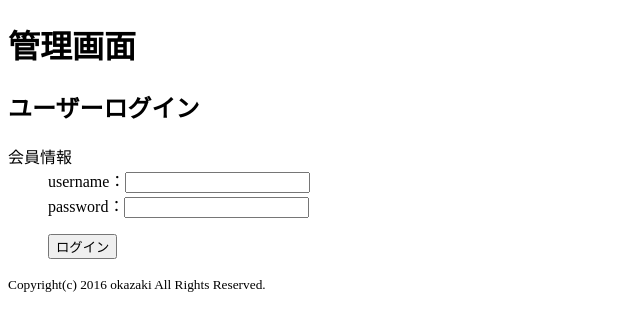
After one commit to y-okazaki/simplediary, a Flask app: page /user/signin in a window 1280 px wide. The commit adds this page. Shown: the top 331 px of the page, without its empty margins (0-640 px from the left). Run offline with Flask 2, Linux system fonts and the light colour scheme.

Commit message:
ログイン処理を追加

```diff
--- a/simplediary/forms.py
+++ b/simplediary/forms.py
@@ -7,15 +7,19 @@ from .models import User, Pond, Season, Diary
 
 class UserForm(Form):
     username = TextField('username', validators=[Required(message='ユーザー名を入力してください。')])
-    email = TextField('email', validators=[Required(message='メールアドレスを入力してください。'),
+    email    = TextField('email', validators=[Required(message='メールアドレスを入力してください。'),
                                 Email(message='メールアドレスの書式が正しくありません。')])
     password = PasswordField('password', validators=[Required(message='パスワードを入力してください。')])
 
 class UserEditForm(Form):
     username = TextField('username', validators=[Required(message='ユーザー名を入力してください。')])
-    email = TextField('email', validators=[Required(message='メールアドレスを入力してください。'),
+    email    = TextField('email', validators=[Required(message='メールアドレスを入力してください。'),
                                 Email(message='メールアドレスの書式が正しくありません。')])
     password = PasswordField('password')
+
+class UserLoginForm(Form):
+    username = TextField('username', validators=[Required(message='ユーザー名を入力してください。')])
+    password = PasswordField('password', validators=[Required(message='パスワードを入力してください。')])
 
 class PondForm(Form):
     pondname = TextField('pondname', validators=[Required(message='管理池名を入力してください。')])
@@ -23,8 +27,8 @@ class PondForm(Form):
 class SeasonForm(Form):
     seasonname = TextField('seasonname', validators=[Required(message='シーズン名を入力してください。')])
     start_date = DateField('start_date', validators=[Required(message='シーズン開始年月日を入力してください。')])
-    end_date = TextField('end_date')
-    note = TextAreaField('note')
+    end_date   = TextField('end_date')
+    note       = TextAreaField('note')
 
 class DiaryForm(Form):
     pond_id      = TextField('pond_id', validators=[Required(message='養殖池IDを入力してください。')])
--- a/simplediary/templates/base.html
+++ b/simplediary/templates/base.html
@@ -18,6 +18,11 @@
 <body>
     <header id="header">
         <h1>管理画面</h1>
+{% if current_user.is_authenticated %}
+        <div>
+            <p>ユーザー名：{{ current_user.username }}</p>
+        </div>
+{% endif %}
     </header>
 {% with messages = get_flashed_messages() %}
     {% if messages %}
--- /dev/null
+++ b/simplediary/templates/user/signin.html
@@ -0,0 +1,17 @@
+{% extends 'admin_base.html' %}
+
+{% block contents %}
+    <h2>ユーザーログイン</h2>
+    {% for error in form.errors %}
+    <p class="error"><strong>Error:</strong>{{ error }}</p>
+    {% endfor %}
+<form method="POST">
+{{ form.csrf_token }}
+  <dl>
+    <dt>会員情報</dt>
+    <dd>{{ form.username.label }}：{{ form.username }}</dd>
+    <dd>{{ form.password.label }}：{{ form.password }}</dd>
+    <dd><p><input type="submit" value="ログイン" /></p></dd>
+  </dl>
+</form>
+{% endblock contents %}
--- a/simplediary/views.py
+++ b/simplediary/views.py
@@ -1,7 +1,8 @@
 from flask import render_template, request, redirect, url_for, flash
 from simplediary import app, db
 from simplediary.models import User, Pond, Season, Diary
-from simplediary.forms import UserForm, UserEditForm, PondForm, SeasonForm, DiaryForm, DiaryEditForm
+from simplediary.forms import UserForm, UserEditForm, UserLoginForm, PondForm, SeasonForm, DiaryForm, DiaryEditForm
+from flask.ext.login import login_user, current_user, login_required, logout_user
 import datetime
 
 @app.route('/')
@@ -14,6 +15,18 @@ def user_list():
     user_list = User.query.order_by('id desc')
     return render_template('user/list.html', user_list=user_list)
 
+@app.route('/user/signin', methods=['GET', 'POST'])
+def signin():
+    form = UserLoginForm()
+    if form.validate_on_submit():
+        user = User.query.filter_by(username=form.username.data).first_or_404()
+        if user.is_correct_password(form.password.data):
+            login_user(user)
+            flash("ログインしました")
+            return redirect(url_for('index'))
+        else:
+            return redirect(url_for('signin'))
+    return render_template('user/signin.html', form=form)
 
 @app.route('/user/add', methods=['GET', 'POST'])
 def add_user():
```
Also changed, not shown: simplediary/__init__.py (+10 -0 lines), simplediary/models.py (+5 -6 lines), simplediary/templates/index.html (+8 -3 lines).
